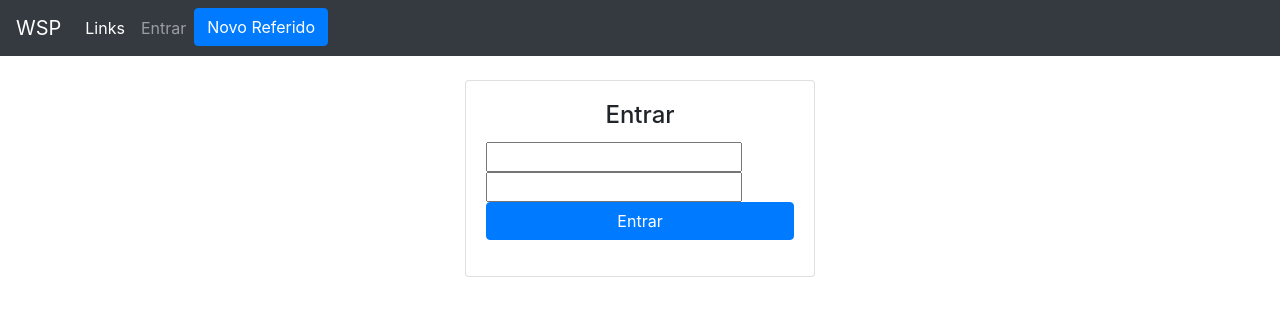
After one commit to leandrofreire13/leadwsp, a Django app: page /accounts/login/ in a window 1280 px wide. The commit adds this page. Shown: the top 316 px of the page. Run offline with Django 3.2, Linux system fonts and the light colour scheme; some libraries are stand-ins or nearby versions.

Commit message:
Login funcionando corretamente

```diff
--- a/leadwsp/settings.py
+++ b/leadwsp/settings.py
@@ -57,7 +57,7 @@ ROOT_URLCONF = 'leadwsp.urls'
 TEMPLATES = [
     {
         'BACKEND': 'django.template.backends.django.DjangoTemplates',
-        'DIRS': [os.path.join((BASE_DIR), 'templates/')],
+        'DIRS': [os.path.join((BASE_DIR), 'templates')],
         'APP_DIRS': True,
         'OPTIONS': {
             'context_processors': [
@@ -128,3 +128,7 @@ STATIC_URL = '/static/'
 DEFAULT_AUTO_FIELD = 'django.db.models.BigAutoField'
 
 STATICFILES_DIRS = [os.path.join(BASE_DIR, 'static')]
+
+LOGIN_REDIRECT_URL = '/'
+
+LOGOUT_REDIRECT_URL = '/accounts/login'
--- a/leadwsp/urls.py
+++ b/leadwsp/urls.py
@@ -18,5 +18,6 @@ from django.urls import path, include
 
 urlpatterns = [
     path('admin/', admin.site.urls),
-    path('', include('referidos.urls'))
+    path('', include('referidos.urls')),
+    path('accounts/', include('django.contrib.auth.urls')),
 ]
--- a/referidos/templates/referidos/base.html
+++ b/referidos/templates/referidos/base.html
@@ -14,7 +14,7 @@
 </head>
 <body>
     <nav class="navbar navbar-expand-lg navbar-dark bg-dark">
-        <a class="navbar-brand" href="/referidos">WSP</a>
+        <a class="navbar-brand" href="/">WSP</a>
         <button class="navbar-toggler" type="button" data-toggle="collapse" data-target="#navbarNav" aria-controls="navbarNav" aria-expanded="false" aria-label="Toggle navigation">
         <span class="navbar-toggler-icon"></span>
         </button>
@@ -23,14 +23,24 @@
             <li class="nav-item active">
                 <a class="nav-link" href="/">Links <span class="sr-only">(current)</span></a>
             </li>
+            <!-- Aparecer só quando logado -->
+            {% if user.is_authenticated %}
             <li class="nav-item">
                 <a class="nav-link" href="/referidos">Referidos</a>
             </li>
-        {% comment %}
-        <!-- Aparecer só quando logado -->
-        <li class="nav-item">
-            <a class="nav-link" href="/admin">Admin</a>
-        </li> {% endcomment %}
+
+            <li class="nav-item">
+                <a class="nav-link" href="/admin">Admin</a>
+            </li>
+             <li class="nav-item">
+                <a class="nav-link" href="/accounts/logout">Sair</a>
+            </li>
+            {% else %}
+
+            <li class="nav-item">
+                <a class="nav-link" href="/accounts/login">Entrar</a>
+            </li>
+            {% endif %}
 
             <li class="nav-item">
                 <a class="btn btn-primary" href="referidos/new" role="button">Novo Referido</a>
--- /dev/null
+++ b/referidos/templates/registration/login.html
@@ -0,0 +1,22 @@
+{% extends 'referidos/base.html' %}
+
+{% block title %} Login no sistema {% endblock %}
+
+{% block content %}
+<div class="row">
+    <div class="col-md-4 offset-md-4">
+        <div class="card auth-card">
+            <div class="card-body">
+                <h4 class="card-title text-center">Entrar</h4>
+                <form method="post">
+                {% csrf_token %}
+                <input type="hidden" name="next" value="{{ next }}">
+                <input type="text" name="username">
+                <input type="password" name="password">
+                <button type="submit" class="btn btn-primary btn-block">Entrar</button>
+                </form>
+            </div>
+        </div>
+    </div>
+</div>
+{% endblock %}
```
Also changed, not shown: referidos/views.py (+4 -3 lines), db.sqlite3.
